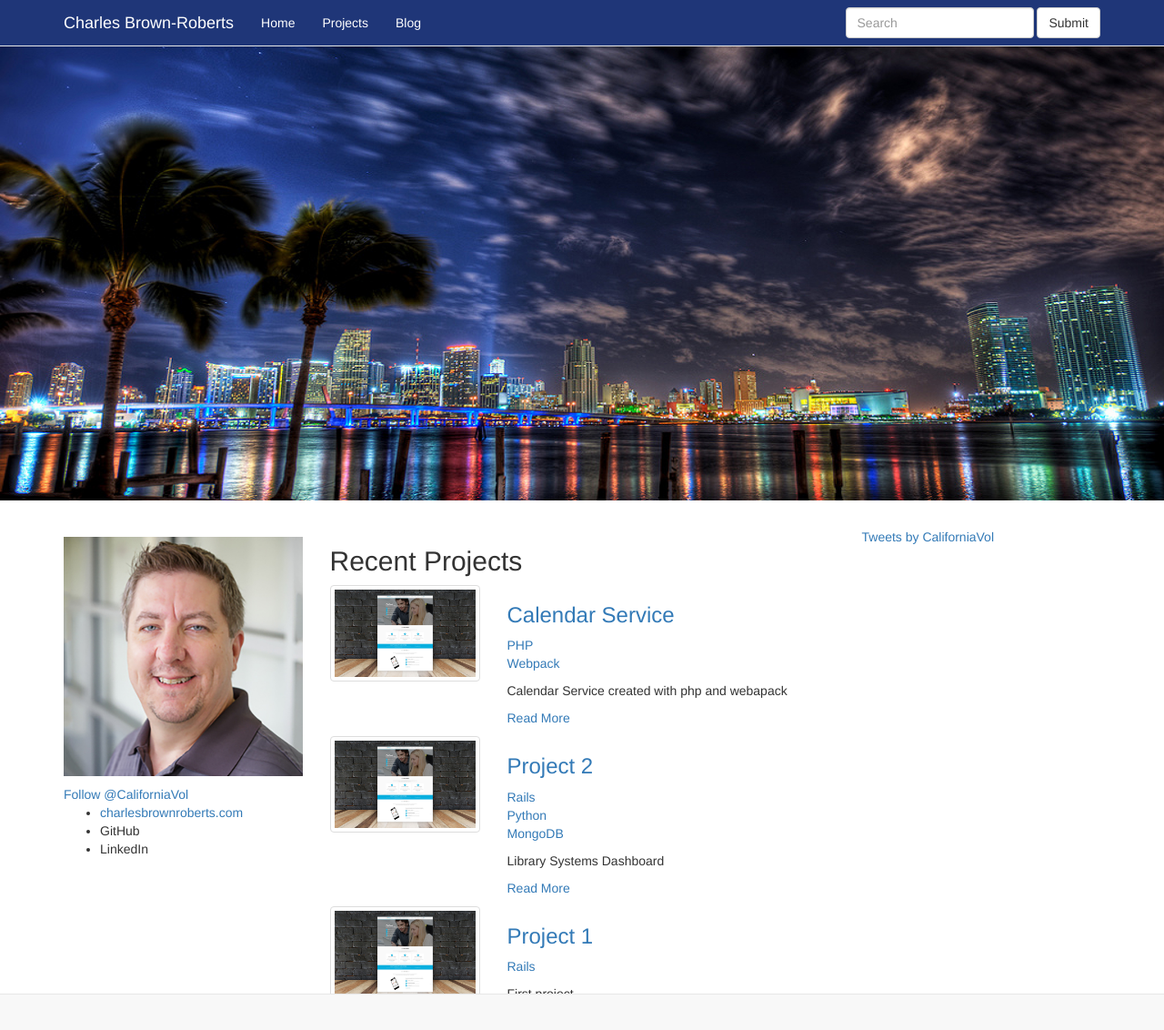
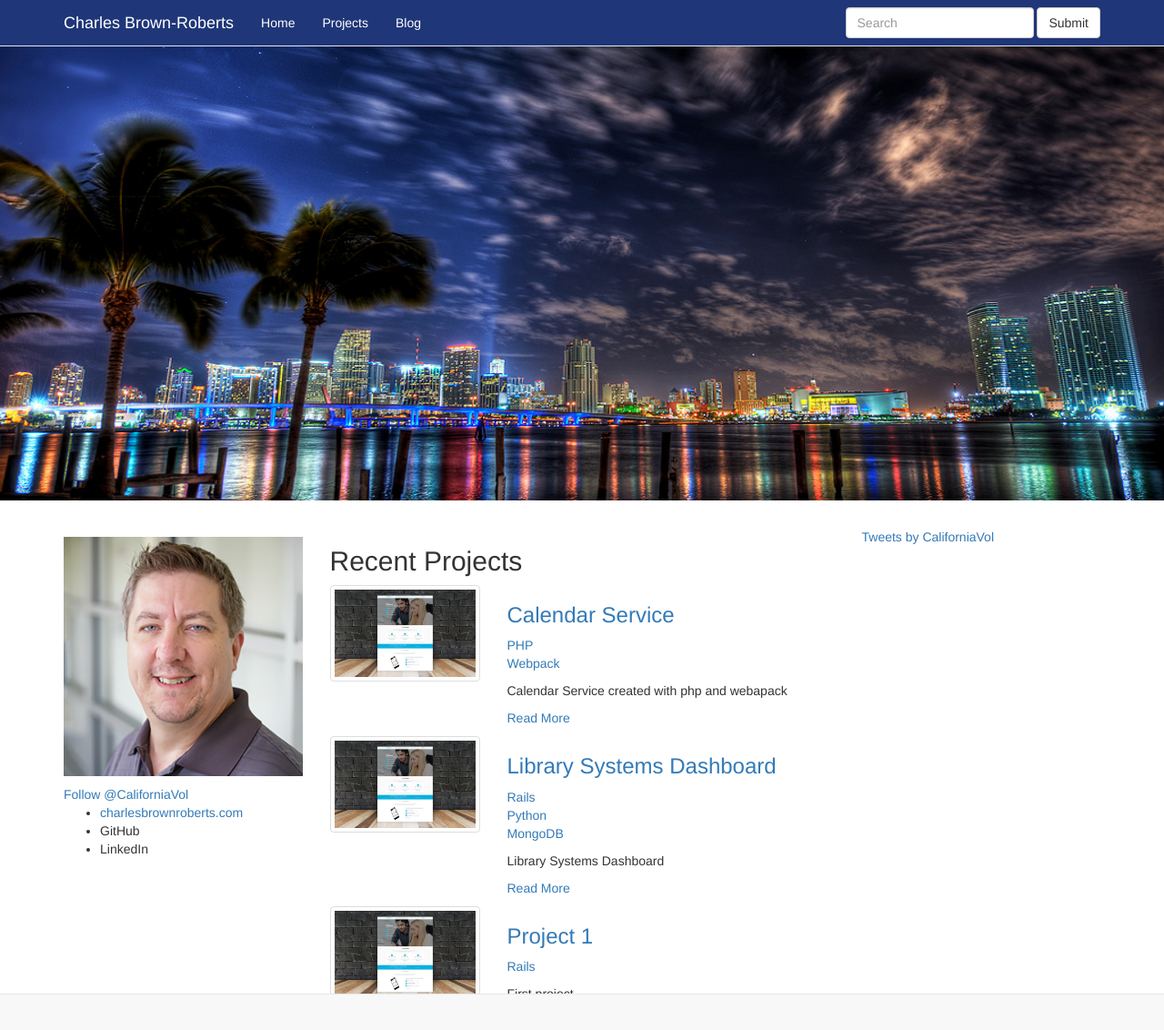
Before and after one commit to cgb37/cgb37.github.io, a Jekyll site: the page built from index.html, in a window 1280 px wide and 1142 px high. Shown: the top 1132 px of the window at 91% size. Built offline with Jekyll 4.4.1, drawn with Linux system fonts in a browser that asks for light colours; nearby versions of some CDN libraries; comment, search, counter and statistics services are not loaded.

Commit message:
creating pages for library systems dashboard in projects

```diff
--- a/_posts/2017-01-03-project-library-systems-dashboar.html
+++ b/_posts/2017-01-03-project-library-systems-dashboar.html
@@ -1,7 +1,7 @@
 ---
 layout: project/single
 category: project
-title: Project 2
+title: Library Systems Dashboard
 meta: Library Systems Dashboard
 tags:
 - Rails
```
